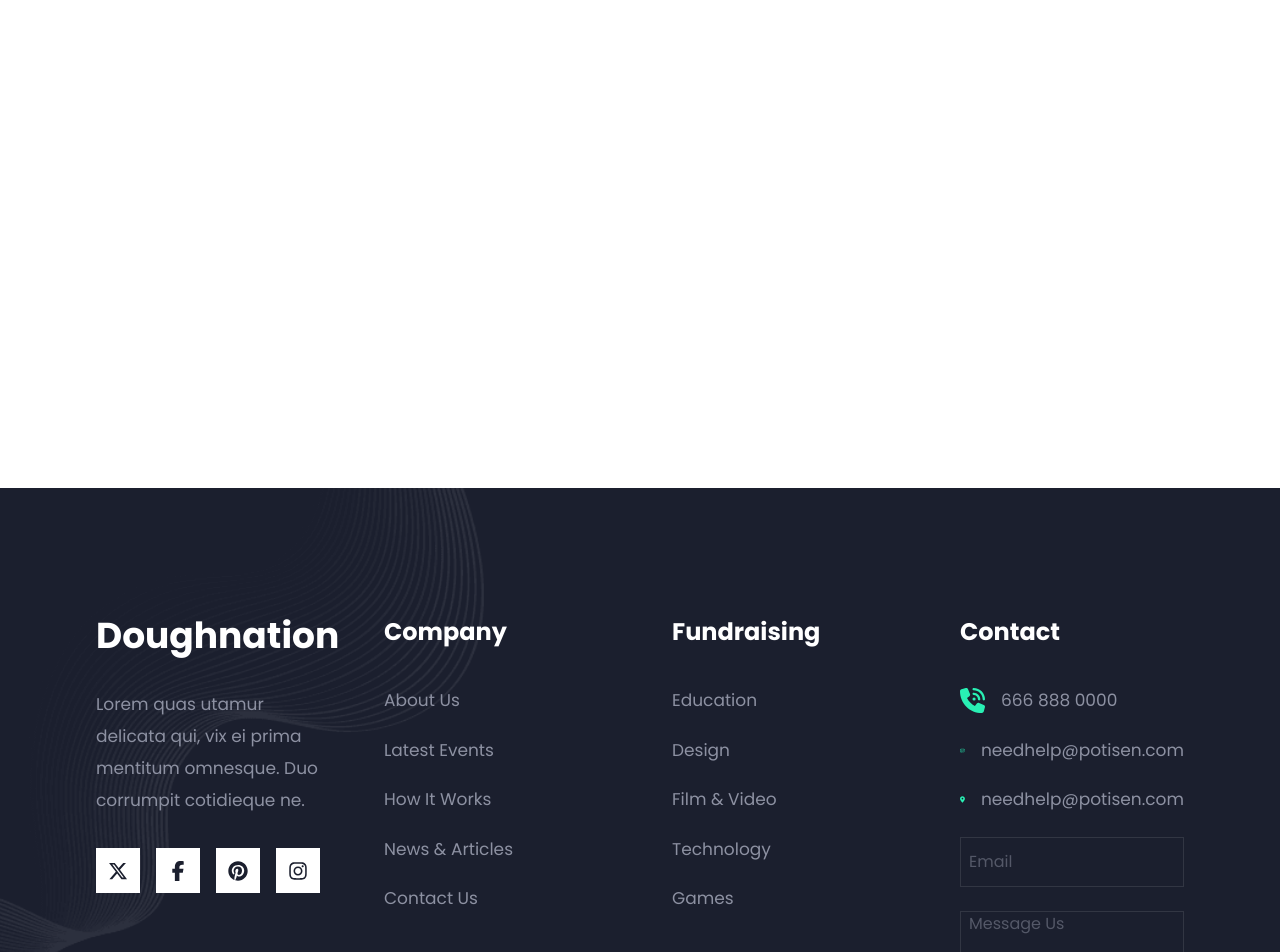
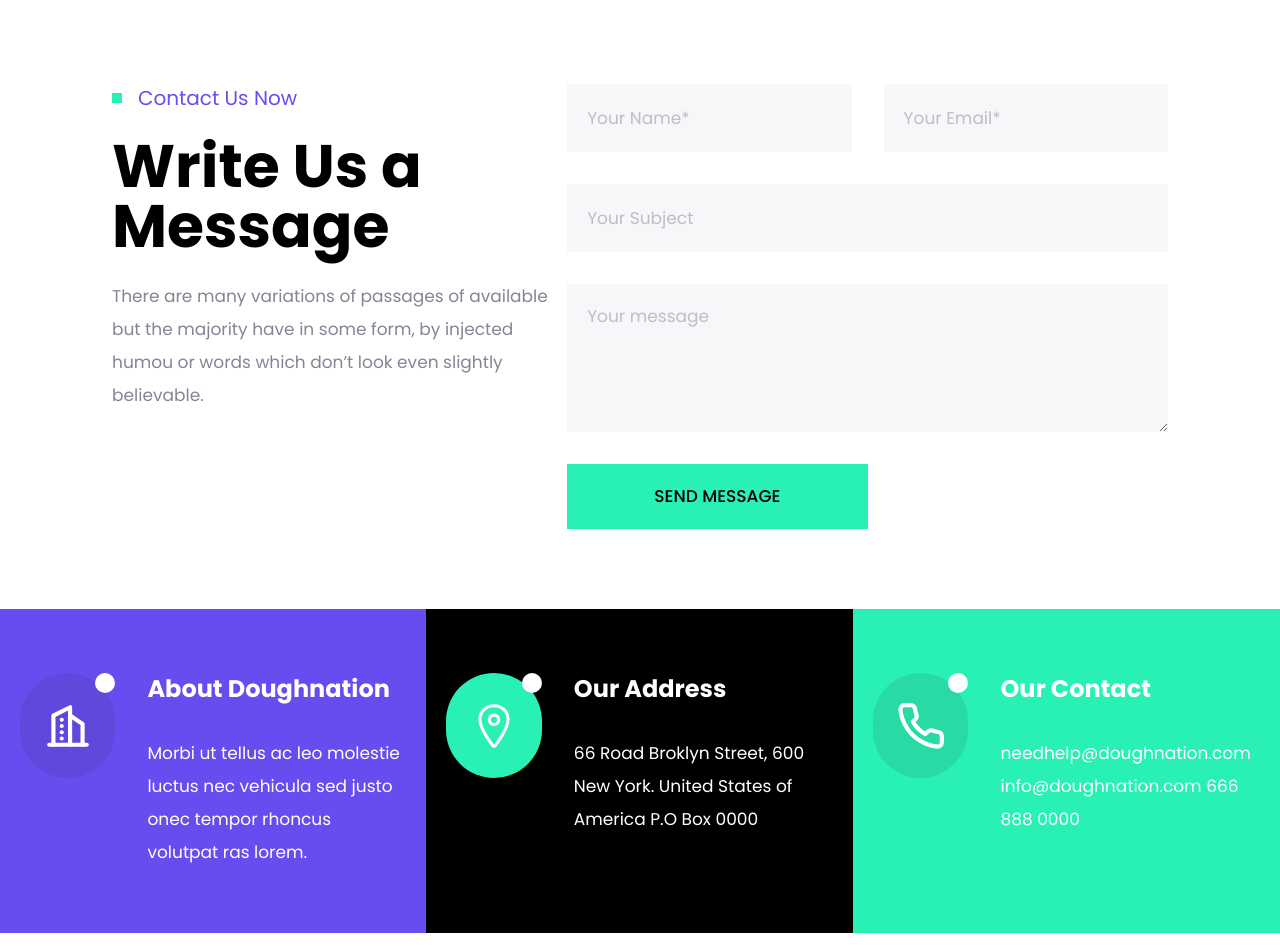
Before and after one commit to spanzyteo/Doughnation, a Next.js app: page /contact-us in a window 1280 px wide. Before the commit this address had no page. Shown: the part 440-1392 px from the top of the page. Built offline with nearby package versions, Linux system fonts and the light colour scheme.

Commit message:
create contact-us page

```diff
--- a/app/components/ContactAndFooter.tsx
+++ b/app/components/ContactAndFooter.tsx
@@ -53,7 +53,7 @@ const ContactAndFooter = () => {
             >
               News & Articles
             </Link>
-            <Link href={'/contact'} className="text-[#8d91a2] text-[17px]">
+            <Link href={'/contact-us'} className="text-[#8d91a2] text-[17px]">
               Contact Us
             </Link>
           </div>
--- /dev/null
+++ b/app/components/ContactDetails.tsx
@@ -0,0 +1,50 @@
+import { TbBuildingSkyscraper } from 'react-icons/tb'
+import { IoLocationOutline } from 'react-icons/io5'
+import { LuPhone } from 'react-icons/lu'
+
+const ContactDetails = () => {
+  return (
+    <div className="flex justify-between flex-col md:flex-row mt-10 pt-10 gap-0">
+      <div className="flex xl:flex-row flex-col bg-[#674DF0] px-5 md:px-10 xl:px-5 pt-16 pb-16 gap-8 w-full">
+        <div className="relative bg-[#5F48DC] h-[105px] w-[105px] rounded-full flex items-center justify-center">
+          <TbBuildingSkyscraper className="text-white h-[50px] w-[50px]" />
+          <div className="h-[20px] w-[20px] bg-white absolute top-0 right-0 rounded-full"></div>
+        </div>
+        <div className="flex flex-col gap-8">
+          <h1 className="text-white font-bold text-2xl">About Doughnation</h1>
+          <h1 className="text-white text-[17px] max-w-[285px] leading-[33px]">
+            Morbi ut tellus ac leo molestie luctus nec vehicula sed justo onec
+            tempor rhoncus volutpat ras lorem.
+          </h1>
+        </div>
+      </div>
+      <div className="flex xl:flex-row flex-col bg-black px-5 md:px-10 xl:px-5 pt-16 pb-16 gap-8 w-full">
+        <div className="relative bg-[#29F0B4] h-[105px] w-[105px] rounded-full flex items-center justify-center">
+          <IoLocationOutline className="text-white h-[50px] w-[50px]" />
+          <div className="h-[20px] w-[20px] bg-white absolute top-0 right-0 rounded-full"></div>
+        </div>
+        <div className="flex flex-col gap-8">
+          <h1 className="text-white font-bold text-2xl">Our Address</h1>
+          <h1 className="text-white text-[17px] max-w-[285px] leading-[33px]">
+            66 Road Broklyn Street, 600 New York. United States of America P.O
+            Box 0000
+          </h1>
+        </div>
+      </div>
+      <div className="flex xl:flex-row flex-col bg-[#29F0B4] px-5 md:px-10 xl:px-5 pt-16 pb-16 gap-8 w-full">
+        <div className="relative bg-[#28DBA6] h-[105px] w-[105px] rounded-full flex items-center justify-center">
+          <LuPhone className="text-white h-[50px] w-[50px]" />
+          <div className="h-[20px] w-[20px] bg-white absolute top-0 right-0 rounded-full"></div>
+        </div>
+        <div className="flex flex-col gap-8">
+          <h1 className="text-white font-bold text-2xl">Our Contact</h1>
+          <h1 className="text-white text-[17px] max-w-[285px] leading-[33px]">
+            needhelp@doughnation.com info@doughnation.com 666 888 0000
+          </h1>
+        </div>
+      </div>
+    </div>
+  )
+}
+
+export default ContactDetails
--- a/app/components/Navbar.tsx
+++ b/app/components/Navbar.tsx
@@ -26,7 +26,7 @@ const Navbar = () => {
         <Link href={'/about-us'} className="text-[#838694] text-lg">
           About
         </Link>
-        <Link href={'/contact'} className="text-[#838694] text-lg">
+        <Link href={'/contact-us'} className="text-[#838694] text-lg">
           Contact
         </Link>
         <Link href={'/projects'} className="text-[#838694] text-lg">
--- a/app/components/Sidebar.tsx
+++ b/app/components/Sidebar.tsx
@@ -66,7 +66,7 @@ const Sidebar = () => {
             </Link>
             <div className="mt-4 border-t border-t-gray-300 w-full"></div>
             <Link
-              href={'/contact'}
+              href={'/contact-us'}
               onClick={() => handleCloseSidebar()}
               className="text-gray-700 mt-4"
             >
--- /dev/null
+++ b/app/contact-us/page.tsx
@@ -0,0 +1,69 @@
+'use client'
+import ContactDetails from "../components/ContactDetails"
+
+const ContactUs = () => {
+  return (
+    <div className="flex flex-col mt-[90px]">
+      <div className="w-full relative">
+        <img
+          src={'/page-bg.jpg'}
+          alt="background"
+          className="max-h-[338px] w-full"
+        />
+        <h1 className="absolute top-1/2 left-24 font-bold text-white text-2xl md:text-5xl">
+          Contact Us
+        </h1>
+      </div>
+      <div className="flex flex-col lg:flex-row gap-8 lg:gap-0 mt-24 px-5 md:px-10 xl:px-28">
+        <div className="flex flex-col">
+          <div className="flex items-center gap-4">
+            <div className="bg-[#29F0B4] h-[10px] w-[10px]"></div>
+            <h1 className="text-xl text-[#674DF0]">Contact Us Now</h1>
+          </div>
+          <h1 className="mt-6 font-bold lg:text-6xl md:text-4xl text-3xl w-auto">
+            Write Us a Message
+          </h1>
+          <h1 className="mt-6 leading-[33px] max-w-[800px] text-[#838694] text-[17px]">
+            There are many variations of passages of available but the majority
+            have in some form, by injected humou or words which don’t look even
+            slightly believable.
+          </h1>
+        </div>
+        <div className="flex flex-col gap-8 w-full">
+          <div className="flex sm:flex-row flex-col gap-8">
+            <input
+              type="text"
+              placeholder="Your Name*"
+              className="h-[68px] bg-[#F7F7F9] w-full px-5 text-[#838694] text-[17px] focus:outline-none"
+            />
+            <input
+              type="email"
+              placeholder="Your Email*"
+              className="h-[68px] bg-[#F7F7F9] w-full px-5 text-[#838694] text-[17px] focus:outline-none"
+            />
+          </div>
+          <input
+            type="text"
+            placeholder="Your Subject"
+            className="h-[68px] bg-[#F7F7F9] w-full px-5 text-[#838694] text-[17px] focus:outline-none"
+          />
+          <textarea
+            name="message"
+            placeholder="Your message"
+            className="bg-[#F7F7F9] w-full px-5 text-[#838694] text-[17px] focus:outline-none pt-5"
+            rows={5}
+          />
+          <button className="relative font-medium w-[50%] bg-[#29F0B4] text-black px-[15px] py-[20px] text-[17px] cursor-pointer transition-all overflow-hidden group">
+            <span className="relative z-10 transition-all duration-300 group-hover:text-white">
+              SEND MESSAGE
+            </span>
+            <div className="absolute inset-0 bg-black scale-0 group-hover:scale-100 transition-transform duration-500 ease-in-out origin-center"></div>
+          </button>
+        </div>
+      </div>
+      <ContactDetails />
+    </div>
+  )
+}
+
+export default ContactUs
```
